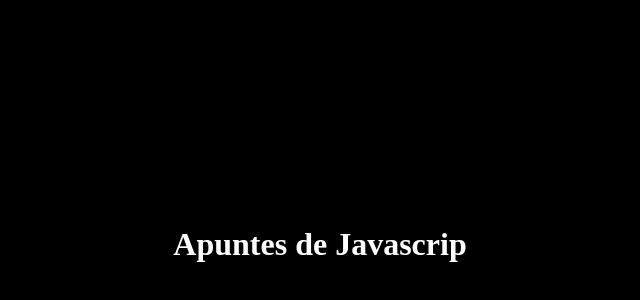
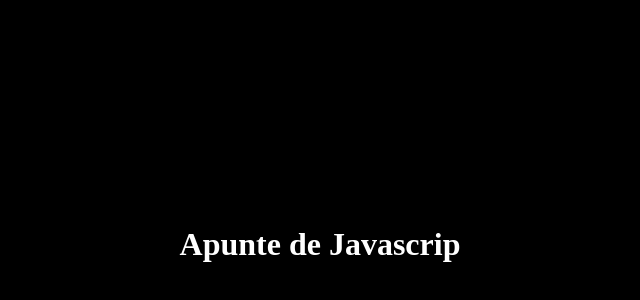
Before and after one commit to JESUSTARCAYA/javascript-apuntes-m2, a plain HTML site: page index.html in a window 1280 px wide. Shown: the part 156-456 px from the top of the page, without its empty margins (320-960 px from the left). Drawn offline with Linux system fonts and the light colour scheme.

Commit message:
Usando token

```diff
--- a/index.html
+++ b/index.html
@@ -9,7 +9,7 @@
   <link rel="stylesheet" href="css/styles.css">
 </head>
  <body class="dark-mode">
-   <h1>Apuntes de Javascrip</h1>
+   <h1>Apunte de Javascrip</h1>
    <script src="js/main.js">       </script>
  </body>
 </html>
```
